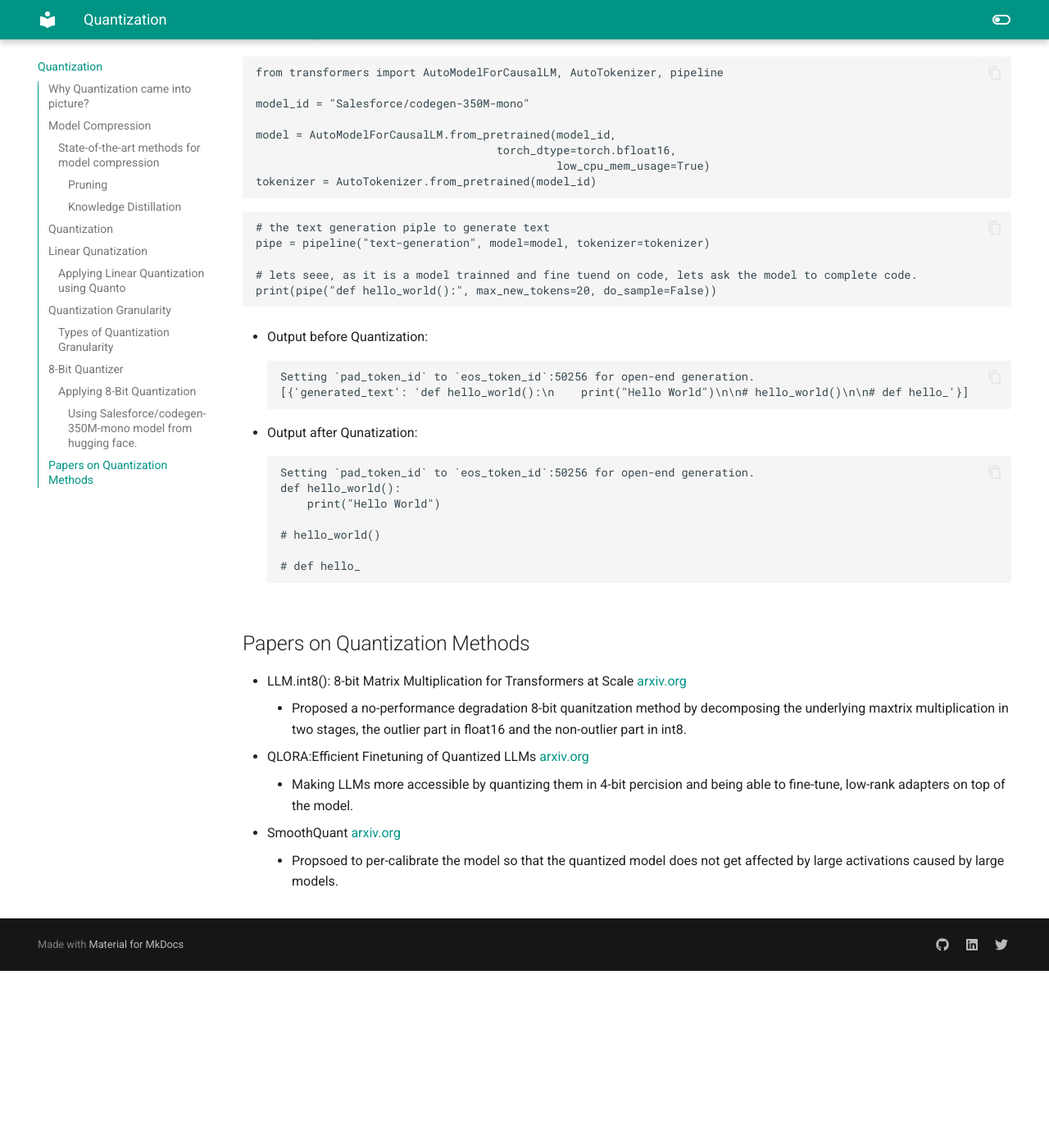
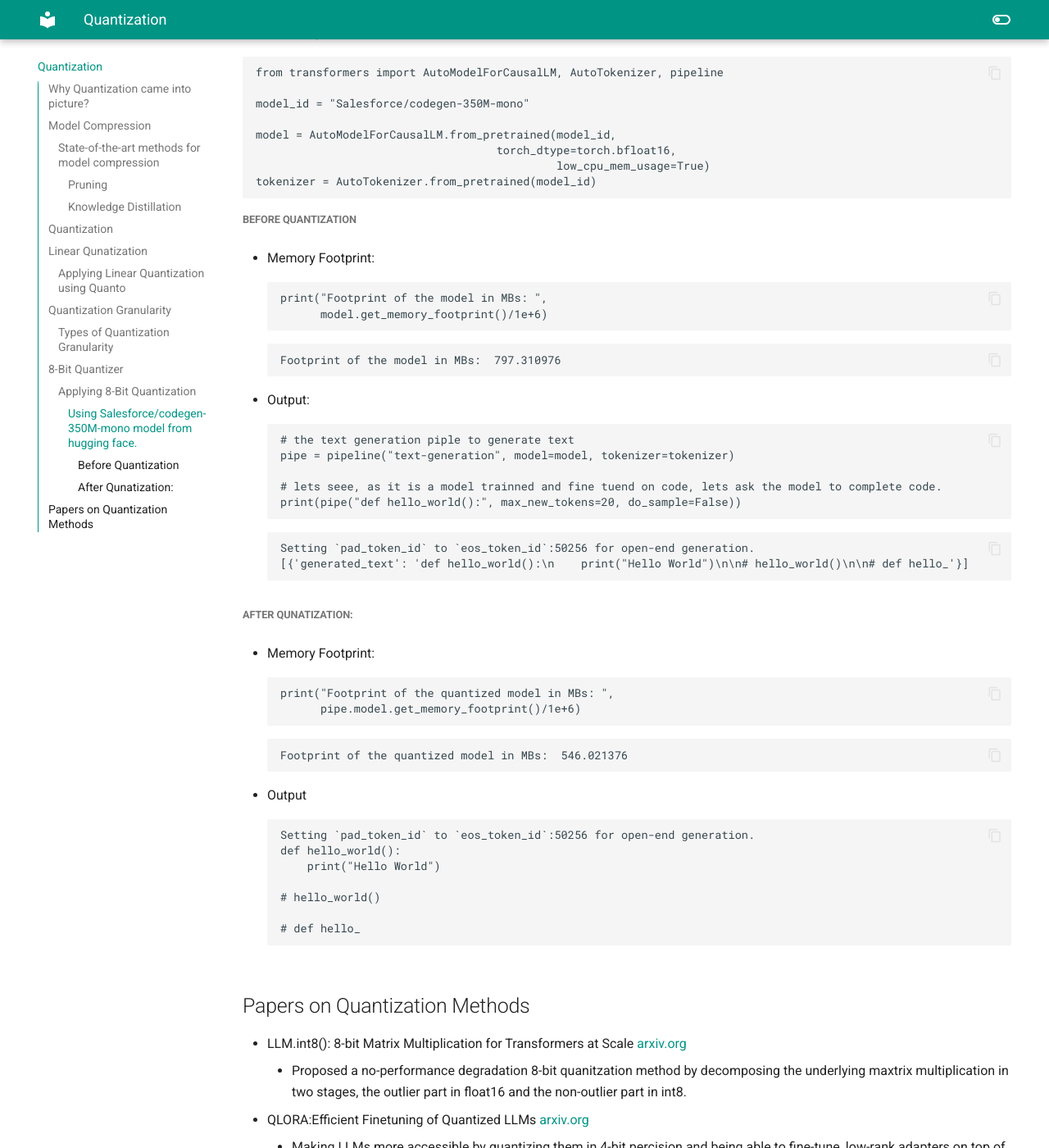
Before and after one commit to iamrajharshit/ProjectRakuten, an MkDocs documentation site: the page built from docs/Quantization.md, in a window 1280 px wide and 1400 px high, scrolled down 2815 px. Shown: the whole window at 82% size. Built offline with MkDocs 1.6.1 and Material for MkDocs 9.7.7, drawn with Linux system fonts in a browser that asks for light colours; before the commit the page ends 3999 px from its top, so only the background shows below that.

Commit message:
updating quantization doc

````diff
--- a/docs/Quantization.md
+++ b/docs/Quantization.md
@@ -109,9 +109,19 @@ model = AutoModelForCausalLM.from_pretrained(model_id,
                                     torch_dtype=torch.bfloat16,
                                              low_cpu_mem_usage=True)
 tokenizer = AutoTokenizer.from_pretrained(model_id)
+```
+##### Before Quantization
+- Memory Footprint:
+```
+print("Footprint of the model in MBs: ",
+      model.get_memory_footprint()/1e+6)
 
 ```
+```
+Footprint of the model in MBs:  797.310976
+```
 
+- Output:
 ```
 # the text generation piple to generate text
 pipe = pipeline("text-generation", model=model, tokenizer=tokenizer)
@@ -120,15 +130,25 @@ pipe = pipeline("text-generation", model=model, tokenizer=tokenizer)
 print(pipe("def hello_world():", max_new_tokens=20, do_sample=False))
 
 ```
-
-- Output before Quantization:
 ```
 Setting `pad_token_id` to `eos_token_id`:50256 for open-end generation.
 [{'generated_text': 'def hello_world():\n    print("Hello World")\n\n# hello_world()\n\n# def hello_'}]
 
 ```
+##### After Qunatization:
 
-- Output after Qunatization:
+- Memory Footprint:
+```
+print("Footprint of the quantized model in MBs: ",
+      pipe.model.get_memory_footprint()/1e+6)
+
+```
+```
+Footprint of the quantized model in MBs:  546.021376
+```
+
+
+- Output
 ```
 Setting `pad_token_id` to `eos_token_id`:50256 for open-end generation.
 def hello_world():
````
